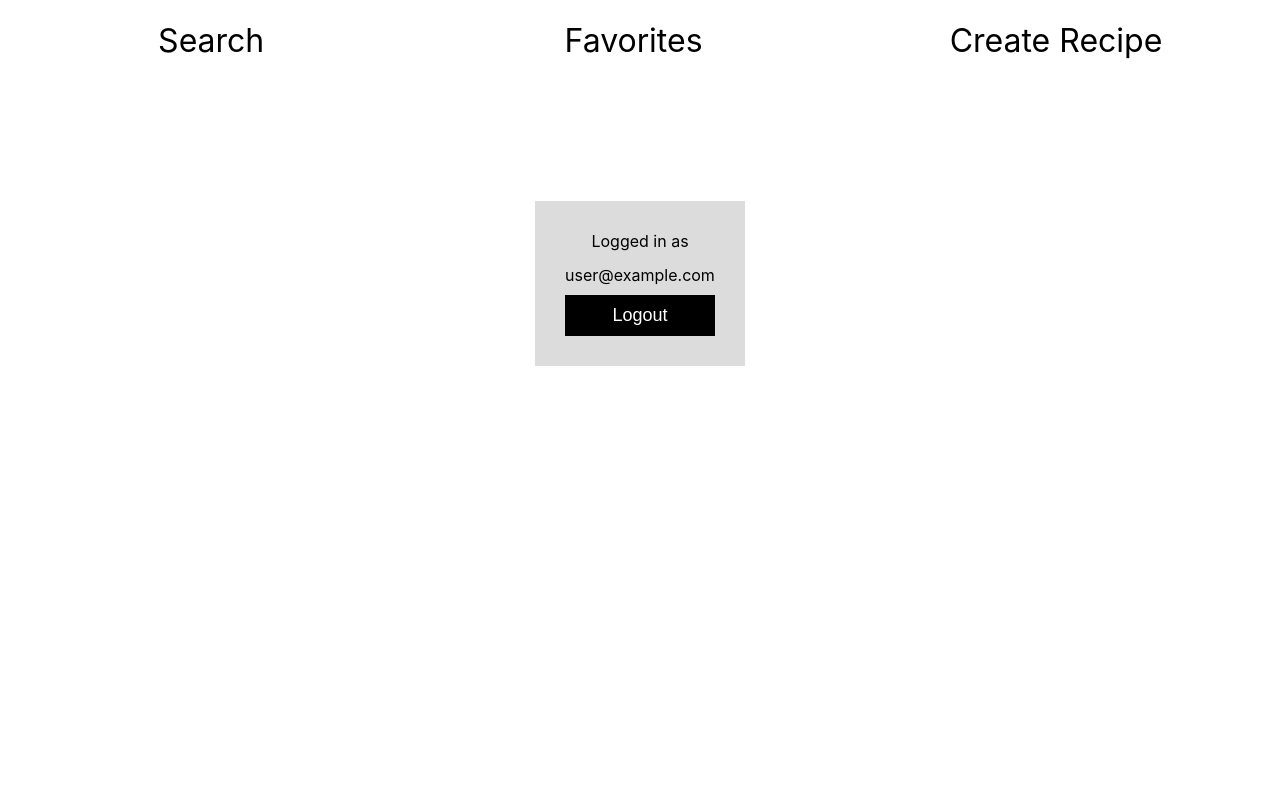
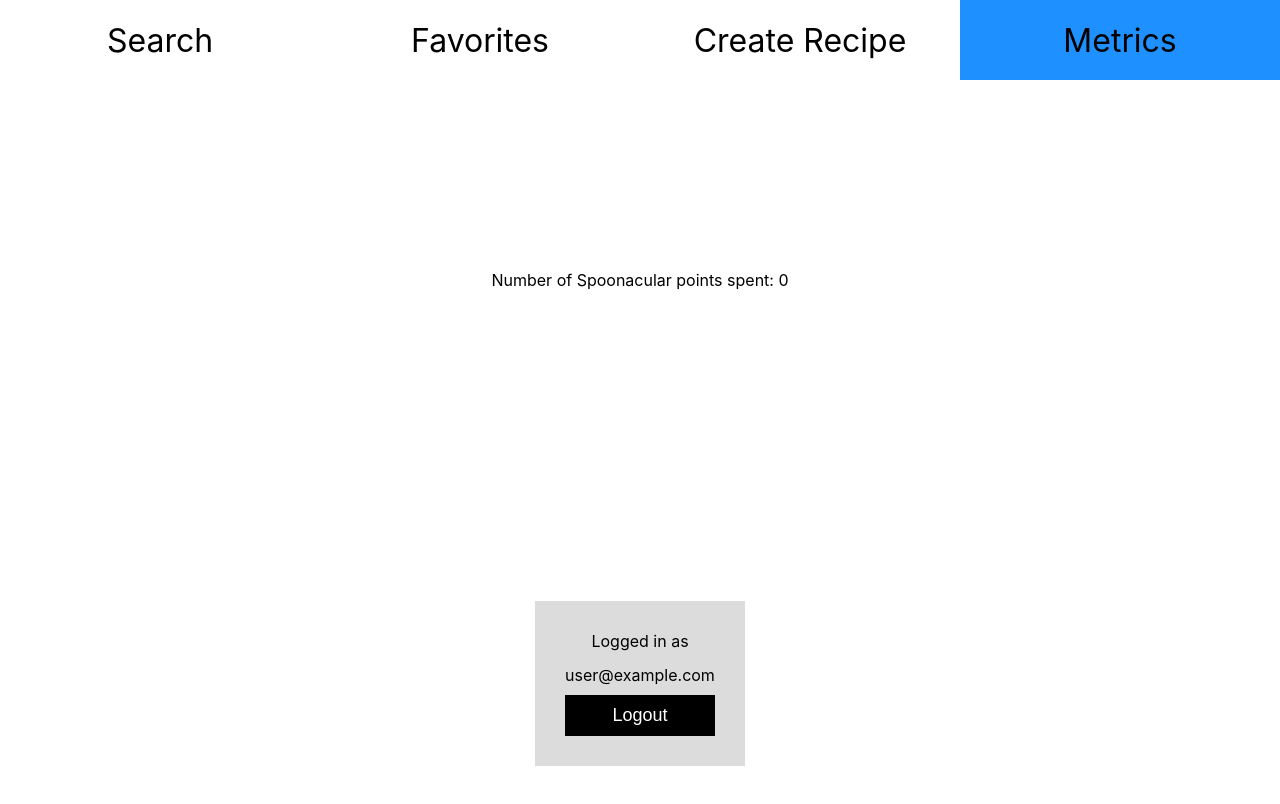
Before and after one commit to Myles-Cork/World-Cuisine-App, a React (Create React App) app in the folder world-cuisine/: page /home/metrics in a window 1280 px wide. Shown: the top 804 px of the page. Built offline with nearby package versions, Linux system fonts and the light colour scheme; no server answers; the database is empty; sample sign-in values are in the browser's storage.

Commit message:
Implemented Singleton points logger

```diff
--- a/world-cuisine/src/adapters/FirebaseAdapter.js
+++ b/world-cuisine/src/adapters/FirebaseAdapter.js
@@ -14,6 +14,7 @@ const firebaseConfig = {
   measurementId: "G-27PLNDM9FR"
 };
 
+// "The old way" https://www.sitepoint.com/javascript-design-patterns-singleton/
 // https://stackoverflow.com/questions/1479319/simplest-cleanest-way-to-implement-a-singleton-in-javascript
 const FirebaseAdapter = (function() {
 
--- /dev/null
+++ b/world-cuisine/src/adapters/SingletonApiPointsLogger.js
@@ -0,0 +1,39 @@
+// https://www.sitepoint.com/javascript-design-patterns-singleton/
+// https://stackoverflow.com/questions/44719103/singleton-object-in-react-native
+// Singleton proof of concept
+class SingletonApiPointsLogger {
+
+    static instance = null;
+
+    _points = [];
+
+    static getInstance(){
+        if (SingletonApiPointsLogger.instance == null){
+            SingletonApiPointsLogger.instance = new SingletonApiPointsLogger();
+        }
+        return SingletonApiPointsLogger.instance;
+    }
+
+    add(points) {
+        console.log(this);
+        console.log(this.instance);
+        console.log(SingletonApiPointsLogger.getInstance());
+        console.log(SingletonApiPointsLogger.instance);
+        console.log(`Spent ${points} points`);
+        this._points.push(points);
+        console.log(this._points);
+    }
+
+    display() {
+        //https://stackoverflow.com/questions/1230233/how-to-find-the-sum-of-an-array-of-numbers
+        console.log(this);
+        console.log(this.instance);
+        console.log(SingletonApiPointsLogger.getInstance());
+        console.log(SingletonApiPointsLogger.instance);
+        console.log(this._points);
+        return Math.round(this._points.reduce((a, b) => a + b, 0) * 100) / 100;
+    }
+
+}
+
+export default SingletonApiPointsLogger;
--- a/world-cuisine/src/adapters/SpoonacularAdapter.js
+++ b/world-cuisine/src/adapters/SpoonacularAdapter.js
@@ -1,7 +1,13 @@
+//import instance from "./SingletonApiPointsLogger";
+import SingletonApiPointsLogger from "./SingletonApiPointsLogger";
+
 const spoonacularConfig = {
   apiKey: process.env.REACT_APP_SPOONACULAR_APIKEY,
   root: "https://api.spoonacular.com/",
 };
+
+//const localInstance = new SingletonApiPointsLogger();
+const localInstance = SingletonApiPointsLogger.getInstance();
 
 class SpoonacularAdapter {
 
@@ -10,6 +16,8 @@ class SpoonacularAdapter {
     .then(response => response.json()) // A second promise
     .then(data => { // Second promise resolved
       console.log(data);
+      console.log(data.results.length);
+      localInstance.add(1 + ((.01) * data.results.length));
       return(data);
     });
   }
@@ -19,6 +27,7 @@ class SpoonacularAdapter {
     .then(response => response.json())
     .then(data => {
       console.log(data);
+      localInstance.add(1);
       return(data);
     })
   }
--- a/world-cuisine/src/components/HomePage.js
+++ b/world-cuisine/src/components/HomePage.js
@@ -8,6 +8,7 @@ import RecipeView from "./RecipeView/RecipeView";
 import Dashboard from "./Dashboard";
 import UserManager from "../model/UserManager";
 import DecoratorManager from "../model/DecoratorManager";
+import LogPage from "./LogPage";
 
 class HomePage extends React.Component {
   constructor(props){
@@ -84,6 +85,7 @@ class HomePage extends React.Component {
             <Route path="search" element={<SearchPage openRecipe={this.openRecipe}/>} />
             <Route path="favorites" element={<FavPage openRecipe={this.openRecipe}/>} />
             <Route path="create" element={<CreatePage />} />
+            <Route path="metrics" element={<LogPage />} />
           </Routes>
           <Dashboard/>
         </div>
--- /dev/null
+++ b/world-cuisine/src/components/LogPage.css
@@ -0,0 +1,7 @@
+.log_view {
+    height: 50vh;
+    width: 100%;
+    display: flex;
+    align-items: center;
+    justify-content: center;
+}
--- /dev/null
+++ b/world-cuisine/src/components/LogPage.js
@@ -0,0 +1,22 @@
+import React from "react";
+import SingletonApiPointsLogger from "../adapters/SingletonApiPointsLogger";
+import "./LogPage.css";
+
+
+class LogPage extends React.Component {
+
+    render(){
+            const localInstance = SingletonApiPointsLogger.getInstance();
+            //const localInstance = new SingletonApiPointsLogger();
+        return (
+            <div className="log_view">
+            <div className="points_view">
+                <div>
+                Number of Spoonacular points spent: {localInstance.display()}
+                </div>
+            </div>
+            </div>
+        );
+    }
+}
+export default LogPage;
--- a/world-cuisine/src/components/Navbar/NavBar.js
+++ b/world-cuisine/src/components/Navbar/NavBar.js
@@ -10,6 +10,7 @@ class NavBar extends React.Component{
           <li><NavLink to="./search" className={({isActive}) => (isActive ? "selected" : "")}>Search</NavLink></li>
           <li><NavLink to="./favorites" className={({isActive}) => (isActive ? "selected" : "")}>Favorites</NavLink></li>
           <li><NavLink to="./create" className={({isActive}) => (isActive ? "selected" : "")}>Create Recipe</NavLink></li>
+          <li><NavLink to="./metrics" className={({isActive}) => (isActive ? "selected" : "")}>Metrics</NavLink></li>
         </ul>
       </nav>
     );
--- a/world-cuisine/src/components/Navbar/navbar.css
+++ b/world-cuisine/src/components/Navbar/navbar.css
@@ -7,7 +7,7 @@ nav ul{
     width: 100%;
     height: 100%;
     display: grid;
-    grid-template-columns: 33% 33% 33%;
+    grid-template-columns: 25% 25% 25% 25%;
     margin: 0;
     padding: 0;
 }
```
